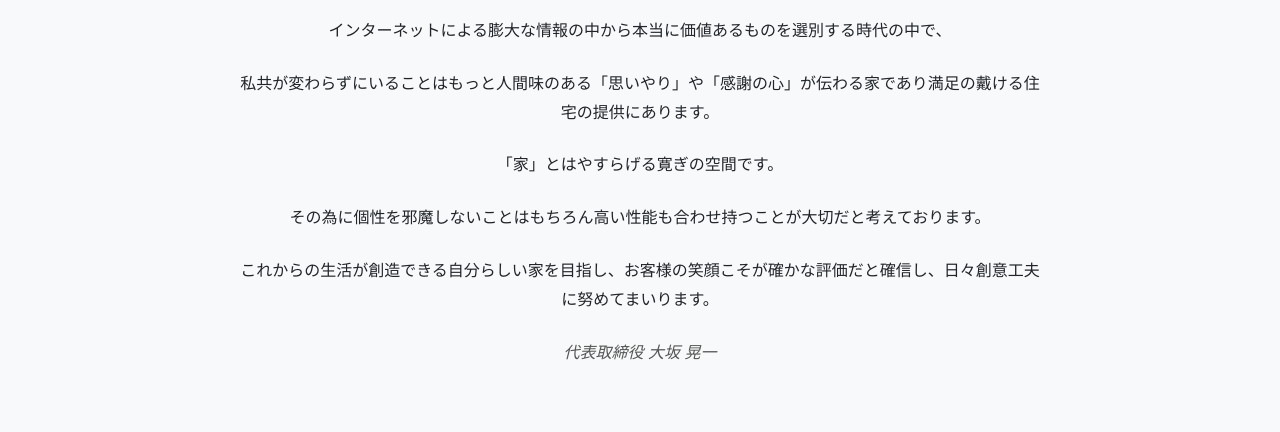
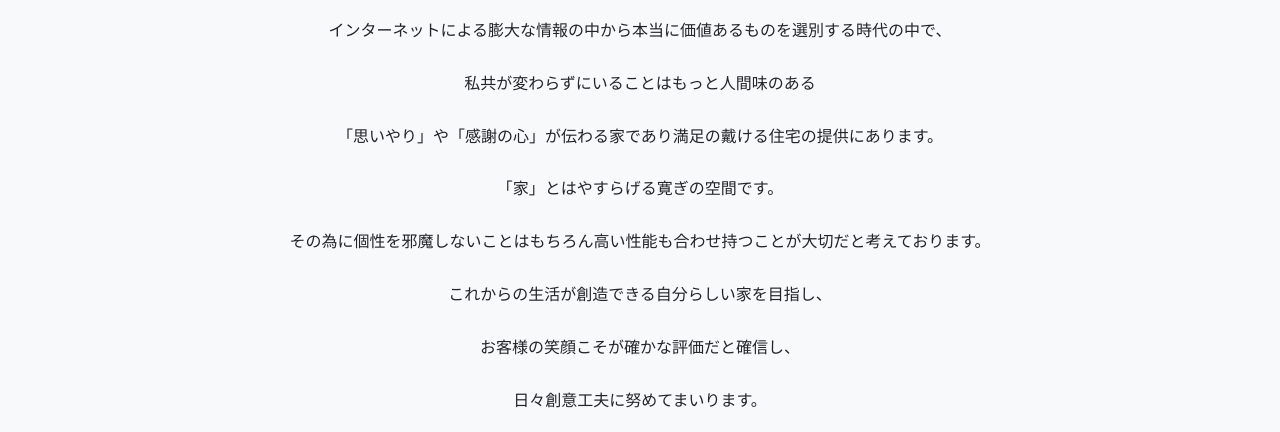
Before and after one commit to xM0bius1/sample, a plain HTML site: page greeting.html in a window 1280 px wide. Shown: the part 368-800 px from the top of the page. Drawn offline with Linux system fonts and the light colour scheme.

Commit message:
Add files via upload

```diff
--- a/greeting.html
+++ b/greeting.html
@@ -24,10 +24,13 @@
                 <div class='container'>
                     <h1>代表ご挨拶</h1>
                     <p>インターネットによる膨大な情報の中から本当に価値あるものを選別する時代の中で、</p>
-                    <p>私共が変わらずにいることはもっと人間味のある「思いやり」や「感謝の心」が伝わる家であり満足の戴ける住宅の提供にあります。</p>
+                    <p>私共が変わらずにいることはもっと人間味のある</p>
+                    <p>「思いやり」や「感謝の心」が伝わる家であり満足の戴ける住宅の提供にあります。</p>
                     <p>「家」とはやすらげる寛ぎの空間です。</p>
                     <p>その為に個性を邪魔しないことはもちろん高い性能も合わせ持つことが大切だと考えております。</p>
-                    <p>これからの生活が創造できる自分らしい家を目指し、お客様の笑顔こそが確かな評価だと確信し、日々創意工夫に努めてまいります。</p>
+                    <p>これからの生活が創造できる自分らしい家を目指し、</p>
+                    <p>お客様の笑顔こそが確かな評価だと確信し、</p>
+                    <p>日々創意工夫に努めてまいります。</p>
                     <p class="signature">代表取締役 大坂 晃一</p>
                 </div>
             </section>
```
